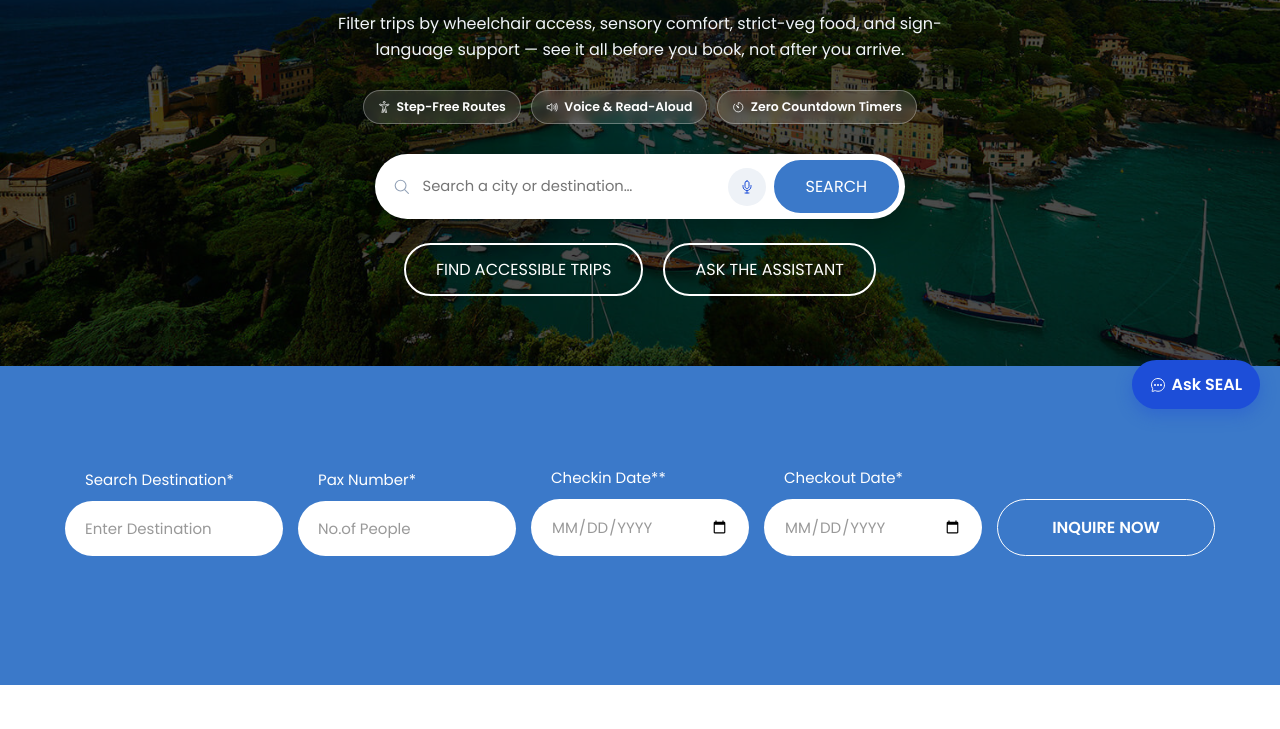
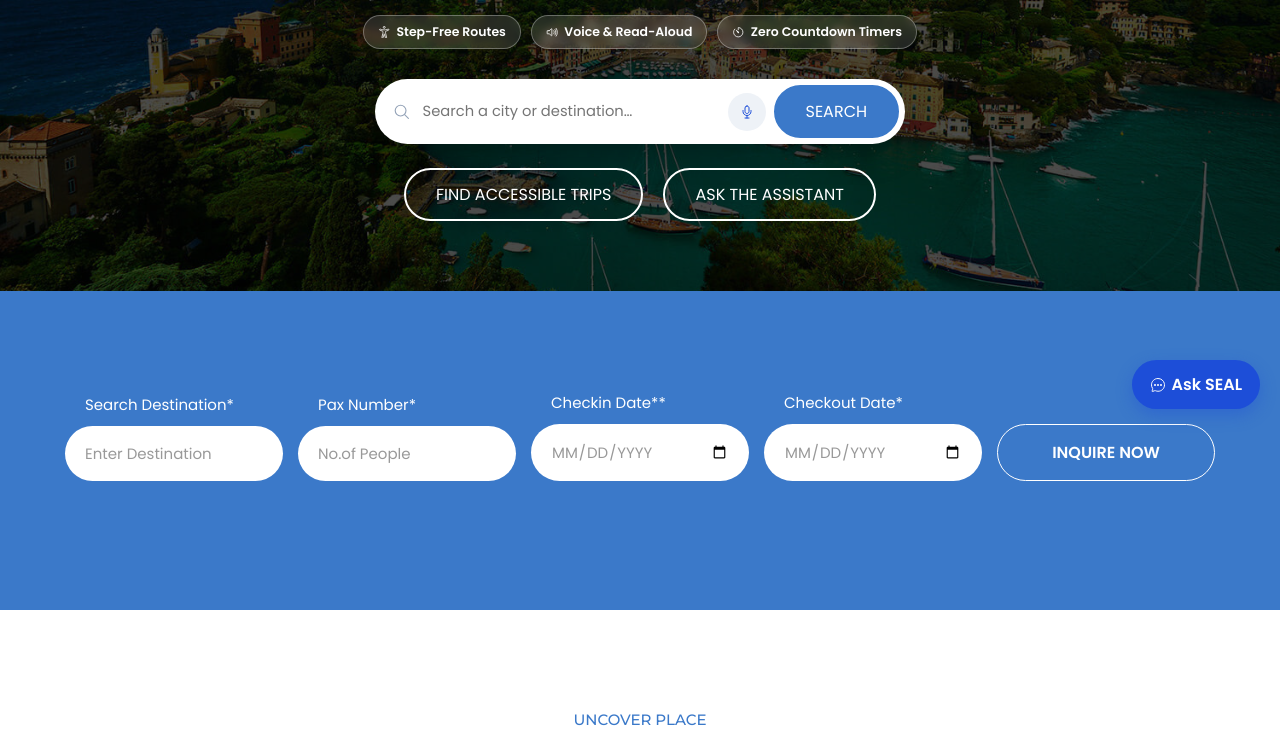
Before and after one commit to palaknarang05/SEAL-AI-Powered-Trip-Maker-for-Disabled-People, a website: page index.html in a window 1280 px wide. Shown: the part 371-1100 px from the top of the page. Drawn offline with nearby package versions, Linux system fonts and the light colour scheme; no server answers.

```diff
--- a/index.html
+++ b/index.html
@@ -214,10 +214,7 @@
 
         <p class="hero-eyebrow hero-reveal" data-reveal-order="1">Safe Explorer Alternative &bull; AI-Powered Trip Maker for Disabled People</p>
 
-        <p class="hero-text hero-reveal" data-reveal-order="2">
-          Filter trips by wheelchair access, sensory comfort, strict-veg food, and sign-language
-          support &mdash; see it all before you book, not after you arrive.
-        </p>
+
 
         <div class="hero-badges hero-reveal" data-reveal-order="3">
           <span class="hero-badge"><ion-icon name="accessibility-outline"></ion-icon> Step-Free Routes</span>
```
